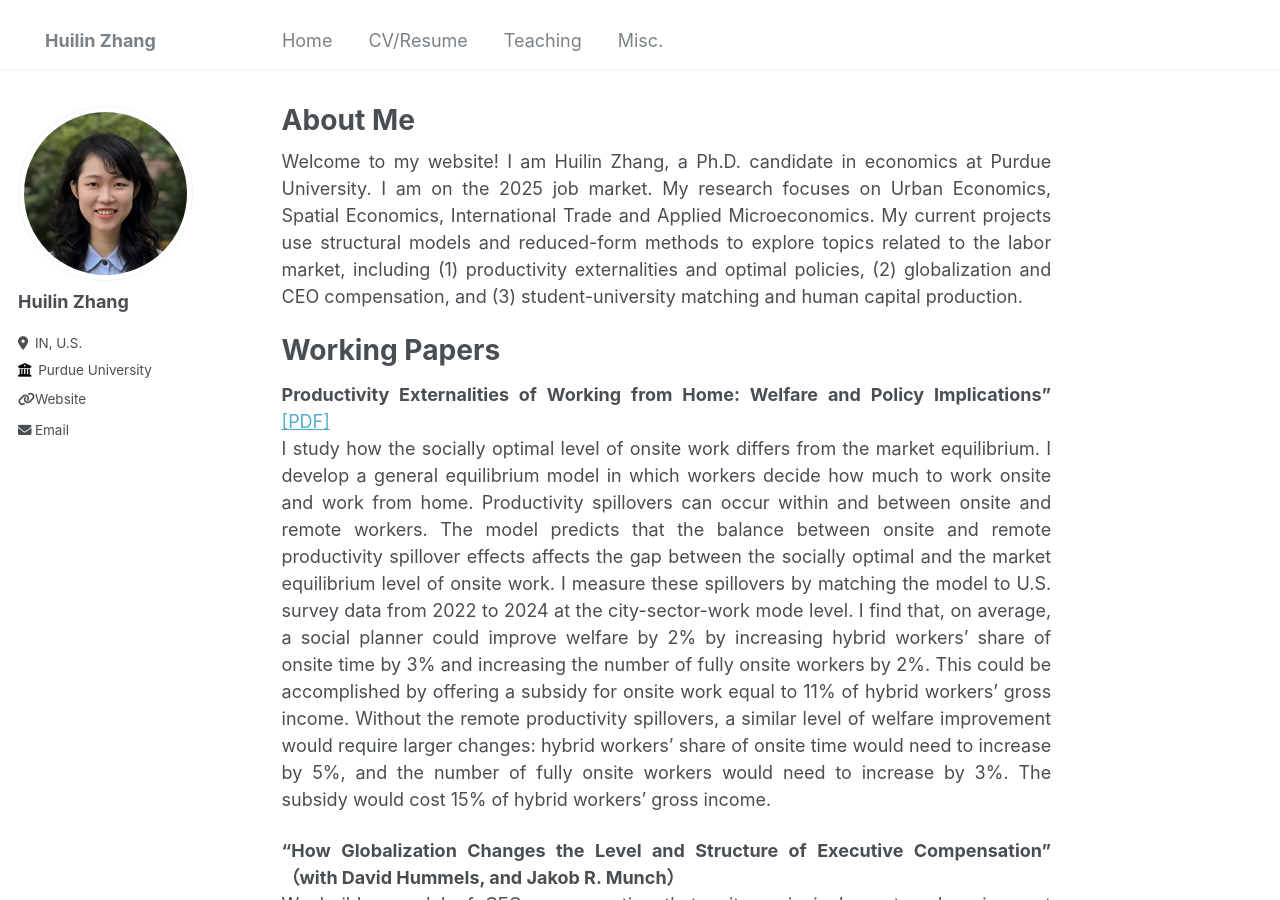
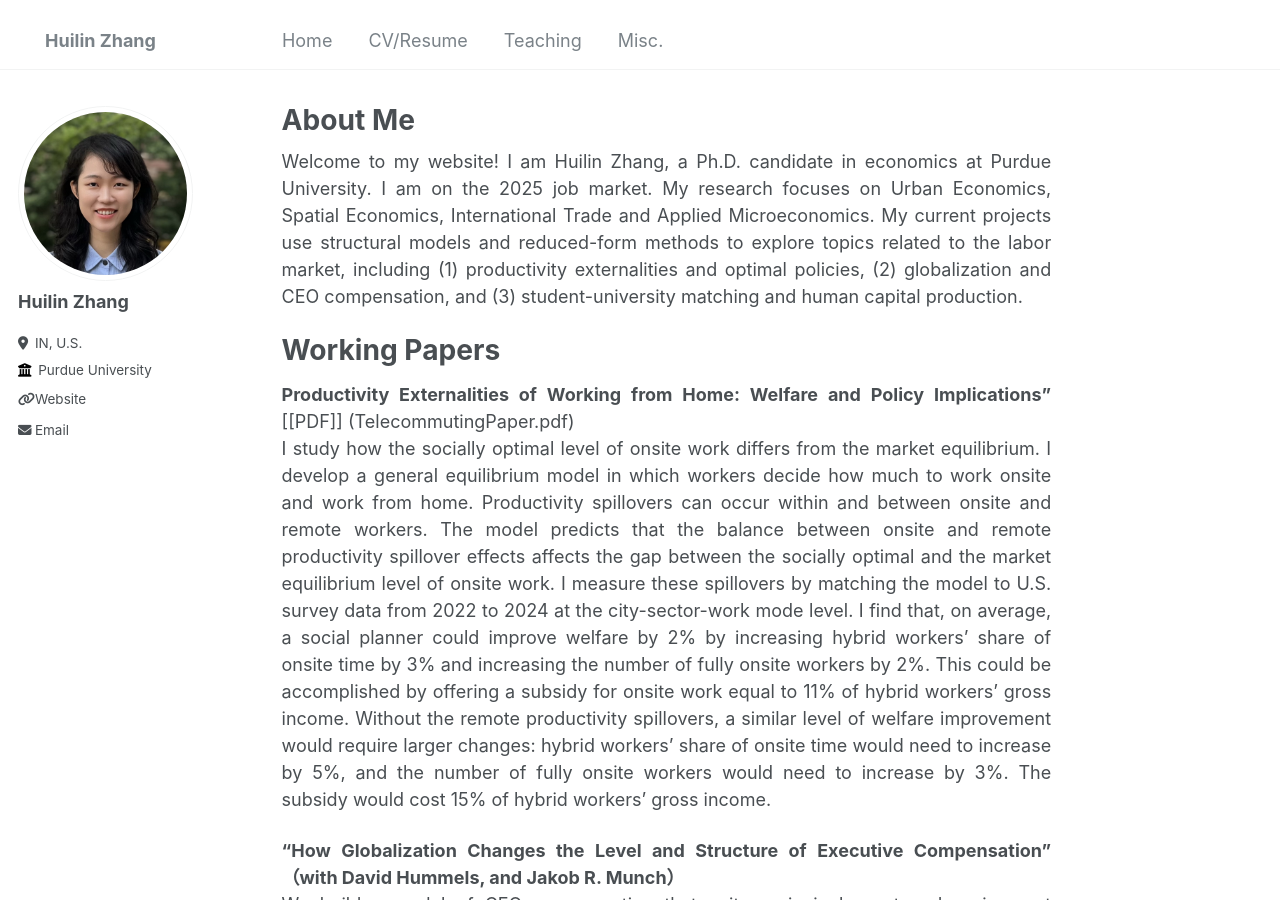
Before and after one commit to huilin-zhang/huilin-zhang.github.io, a Jekyll site: the page built from _pages/about.md, in a window 1280 px wide and 900 px high. Built offline with Jekyll 4.4.1, drawn with Linux system fonts in a browser that asks for light colours.

Commit message:
Update about.md

```diff
--- a/_pages/about.md
+++ b/_pages/about.md
@@ -11,7 +11,9 @@
 
 Working Papers
 ======
-**Productivity Externalities of Working from Home: Welfare and Policy Implications”** [[PDF]](https://www.dropbox.com/scl/fi/nl5pzfi4qhdmao33pgv74/TelecommutingPaper.pdf?rlkey=ux80ju16aprhcw6jh3zg3sx5x&dl=0)<br>
+**Productivity Externalities of Working from Home: Welfare and Policy Implications”** [[PDF]]
+(TelecommutingPaper.pdf)<br>
+<!-- (https://www.dropbox.com/scl/fi/nl5pzfi4qhdmao33pgv74/TelecommutingPaper.pdf?rlkey=ux80ju16aprhcw6jh3zg3sx5x&dl=0) -->
 I study how the socially optimal level of onsite work differs from the market equilibrium. I develop a general equilibrium model in which workers decide how much to work onsite and work from home. Productivity spillovers can occur within and between onsite and remote workers. The model predicts that the balance between onsite and remote productivity spillover effects affects the gap between the socially optimal and the market equilibrium level of onsite work. I measure these spillovers by matching the model to U.S. survey data from 2022 to 2024 at the city-sector-work mode level. I find that, on average, a social planner could improve welfare by 2% by increasing hybrid workers' share of onsite time by 3% and increasing the number of fully onsite workers by 2%. This could be accomplished by offering a subsidy for onsite work equal to 11% of hybrid workers' gross income. Without the remote productivity spillovers, a similar level of welfare improvement would require larger changes: hybrid workers' share of onsite time would need to increase by 5%, and the number of fully onsite workers would need to increase by 3%. The subsidy would cost 15% of hybrid workers' gross income.
 
 **“How Globalization Changes the Level and Structure of Executive Compensation” （with David Hummels, and Jakob R. Munch）** <br>
```
